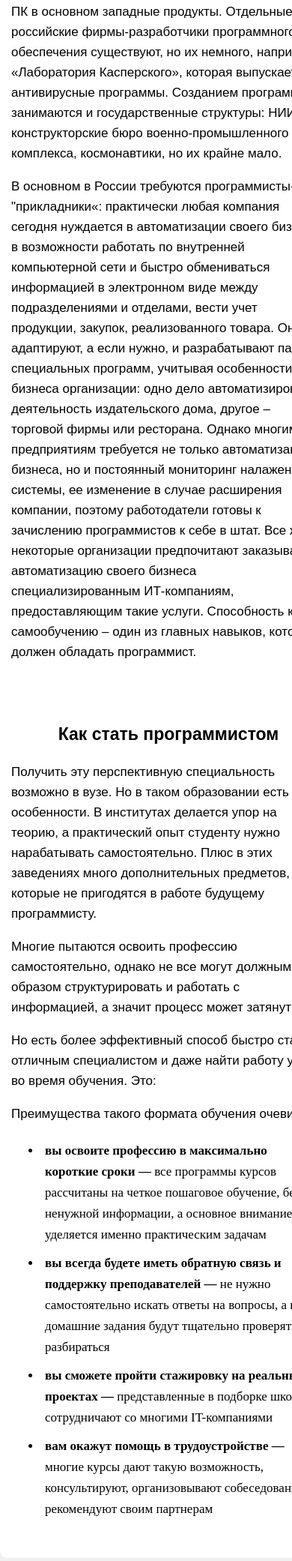
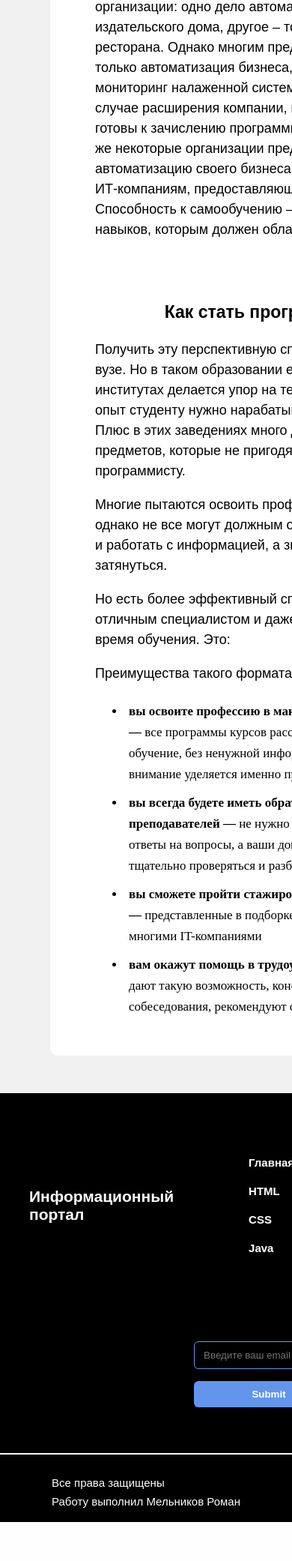
Before and after one commit to Legenda1224/repo-html, a PHP site: page / in a window 390 px wide; the page is wider, and only the part inside the window is pictured. Shown: the part 4418-6500 px from the top of that part at 75% size. After the commit the page ends 6448 px from the top of that part, so only its background shows below. Run offline with PHP 8.4, Linux system fonts and the light colour scheme.

Commit message:
Update style.css

```diff
--- a/css/style.css
+++ b/css/style.css
@@ -151,7 +151,7 @@ ul li{
 
 
 .footer{
-	width: 1492px;
+	width: 100%;
     background-color: black;
 }
 
@@ -159,7 +159,7 @@ ul li{
 /*footer*/
 
 footer{
-	width: 1492px;
+	width: 100%;
     background-color: black;
 }
 
@@ -239,7 +239,7 @@ input:focus{
     display: flex;
     justify-content: center;
     align-items: center;
-    width: 1492px;
+    width: 100%;
     border-top: 2px solid white;
 }
 .pod_footer p{
@@ -304,10 +304,11 @@ header h3 a:hover{
     border-radius:10px;
     background-color: white;
     width: 1000px;
-    max-width: 990px;
+    max-width: 1000px;
     margin: 0 auto;
     margin-top: 100px;
     margin-bottom: 50px;
+
 }
 
 .d-flex_menu{
@@ -352,12 +353,12 @@ header h3 a:hover{
     padding-top:60px;
     text-align: center;
     font-family:arial ;
-    font-size: 23px;
+    font-size: 22px;
 }
 
 .istoriya p{
     font-family:sans-serif;
-    font-size: 17px;
+    font-size: 16px;
     line-height: 27px;
 }
 
@@ -398,7 +399,7 @@ ul li{
 
 
 .footer{
-	width: 1200px;
+	width: 100%;
     background-color: black;
 }
 
@@ -406,7 +407,7 @@ ul li{
 /*footer*/
 
 footer{
-	width: 1200px;
+	width: 100%;
     background-color: black;
 }
 
@@ -486,7 +487,7 @@ input:focus{
     display: flex;
     justify-content: center;
     align-items: center;
-    width: 1200px;
+    width: 100%;
     border-top: 2px solid white;
 }
 .pod_footer p{
@@ -542,11 +543,11 @@ header h3 a:hover{
 
 .container{
     position: relative;
-    left: 20px;
+    left: 0px;
     border-radius:10px;
     background-color: white;
-    width: 1000px;
-    max-width: 840px;
+    width: 900px;
+    max-width: 800px;
     margin: 0 auto;
     margin-top: 100px;
     margin-bottom: 50px;
@@ -559,12 +560,14 @@ header h3 a:hover{
 }
 
 .text{
+    display: none;
     border-right:1px solid white ;
     padding: 15px 0px;
     transition: 0.3s ease-in-out;
 }
 
 .text a{
+    display: none;
     padding: 10px 27px;
     font-size: 13px;
     font-family:arial;
@@ -585,7 +588,7 @@ header h3 a:hover{
 
 
 .istoriya{
-    max-width: 780px;
+    max-width: 740px;
     margin: 0 auto;
     width: 800px;
     padding-bottom: 30px;
@@ -594,12 +597,12 @@ header h3 a:hover{
     padding-top:60px;
     text-align: center;
     font-family:arial ;
-    font-size: 23px;
+    font-size: 22px;
 }
 
 .istoriya p{
     font-family:sans-serif;
-    font-size: 17px;
+    font-size: 16px;
     line-height: 27px;
 }
 
@@ -640,7 +643,7 @@ ul li{
 
 
 .footer{
-	width: 1000px;
+	width:100%;
     background-color: black;
 }
 
@@ -648,7 +651,7 @@ ul li{
 /*footer*/
 
 footer{
-	width: 1000px;
+	width:100%;
     background-color: black;
 }
 
@@ -657,13 +660,14 @@ footer{
     font-family: arial;
     font-weight: bold;
     font-size: 21px;
-    height: 250px;
+    height: 310px;
 	color: white;
 	display: flex;
+    flex-wrap: wrap;
 	justify-content: space-between;
 	align-items: center;
 	padding: 15px 10%;
-    max-width: 970px;
+    max-width: 600px;
     margin: 0 auto;
 }
 
@@ -676,7 +680,7 @@ footer{
 	padding: 5px;
 }
 .nav_link li a{
-    font-size: 15px;
+    font-size: 14px;
     font-family:sans-serif;
 	text-decoration: none;
 	color: white;
@@ -688,7 +692,7 @@ footer{
 
 input{
     transition: 0.3s ease-in-out;
-    margin: 8px;
+    margin: 8px 180px;
     padding: 10px;
     width: 120px;
     background: none;
@@ -699,7 +703,7 @@ input{
 }
 
 input:focus{
-    width: 228px;
+    width: 210px;
     border:cornflowerblue;
     border-radius: 6px;
     text-align: center;
@@ -712,7 +716,7 @@ input:focus{
     outline: none;
     border: none;
     cursor: pointer;
-    width: 250px;
+    width: 230px;
     color: white;
     transition: 0.3s ease-in-out;
     border-radius: 6px;
@@ -728,11 +732,11 @@ input:focus{
     display: flex;
     justify-content: center;
     align-items: center;
-    width: 1000px;
+    width:100%;
     border-top: 2px solid white;
 }
 .pod_footer p{
-    font-size: 15px;
+    font-size: 14px;
     line-height: 25px;
     padding-top: 10px;
     color: white;
@@ -751,7 +755,7 @@ header{
     justify-content: space-around;
     align-items: center;
     background-color: #75ACFF;
-    width: 880px;
+    width: 800px;
     height: 50px;
     z-index: 2;
 }
@@ -785,11 +789,195 @@ header h3 a:hover{
 
 .container{
     position: relative;
-    left: 15px;
+    left: 0px;
     border-radius:10px;
     background-color: white;
-    width: 700px;
-    max-width: 700px;
+    width: 630px;
+    max-width: 630px;
+    margin: 0 auto;
+    margin-top: 100px;
+    margin-bottom: 50px;
+}
+
+
+
+
+
+/*istopiya*/
+
+
+.istoriya{
+    max-width: 580px;
+    margin: 0 auto;
+    width: 580px;
+    padding-bottom: 30px;
+}
+.istoriya h3{
+    padding-top:60px;
+    text-align: center;
+    font-family:arial ;
+    font-size: 21px;
+}
+
+.istoriya p{
+    font-family:sans-serif;
+    font-size: 15px;
+    line-height: 27px;
+}
+
+
+.footer{
+	width:100%;
+    background-color: black;
+}
+
+
+/*footer*/
+
+footer{
+    width:100%;
+    background-color: black;
+}
+
+
+.header{
+    font-family: arial;
+    font-weight: bold;
+    font-size: 21px;
+    height: 320px;
+	color: white;
+	display: flex;
+    flex-wrap: wrap;
+	justify-content: space-between;
+	align-items: center;
+	padding: 15px 10%;
+    max-width: 970px;
+    margin: 0 auto;
+}
+
+.nav_link{
+	list-style: none;
+}
+.nav_link li{
+    display: flex;
+    flex-direction: column;
+	padding: 5px;
+}
+.nav_link li a{
+    font-size: 14px;
+    font-family:sans-serif;
+	text-decoration: none;
+	color: white;
+	transition: all 0.3s ease;
+}
+.nav_link li a:hover{
+	color: cornflowerblue;
+}
+
+input{
+    transition: 0.3s ease-in-out;
+    margin: 8px 220px;
+    padding: 10px;
+    width: 120px;
+    background: none;
+    border-radius: 6px;
+    text-align: center;
+    color: white;
+    border: 1px solid cornflowerblue;
+}
+
+input:focus{
+    width: 178px;
+    border:cornflowerblue;
+    border-radius: 6px;
+    text-align: center;
+}
+
+.knopka{
+    font-family: arial;
+    font-weight: bold;
+    background: cornflowerblue;
+    outline: none;
+    border: none;
+    cursor: pointer;
+    width: 200px;
+    color: white;
+    transition: 0.3s ease-in-out;
+    border-radius: 6px;
+}
+
+.knopka:hover{
+    color:cornflowerblue ;
+    background: white;
+    border: 1px solid white;
+}
+
+.pod_footer{
+    display: flex;
+    justify-content: center;
+    align-items: center;
+    width:100%;
+    border-top: 2px solid white;
+}
+.pod_footer p{
+    font-size: 15px;
+    line-height: 25px;
+    padding-top: 10px;
+    color: white;
+    font-family: sans-serif;
+
+}
+}
+
+@media screen and (max-width: 576px){
+/*Menu*/
+
+header{
+    top: 0;
+    position: fixed;
+    display: flex;
+    justify-content: space-around;
+    align-items: center;
+    background-color: #75ACFF;
+    width: 750px;
+    height: 50px;
+    z-index: 2;
+}
+header h3 a{
+    font-family: arial;
+    text-decoration: none;
+    color: white;
+    font-size: 20px;
+    transition: .4s ease;
+}
+header h3 a:hover{
+    opacity: 0.6;
+}
+.nav_links li{
+   list-style: none;
+}
+
+.nav_links li a{
+   font-size: 18px;
+   color: white;
+   text-decoration: none;
+   transition: color 0.3s ease;
+ }
+
+.nav_links li a:hover{
+    color: #75ACFF;
+ }
+
+
+ /*conainer*/
+
+.container{
+    position: relative;
+    left: 67px;
+    border-radius:10px;
+    background-color: white;
+    width: 600px;
+    max-width: 600px;
     margin: 0 auto;
     margin-top: 100px;
     margin-bottom: 50px;
@@ -830,9 +1018,9 @@ header h3 a:hover{
 
 
 .istoriya{
-    max-width: 640px;
+    max-width: 480px;
     margin: 0 auto;
-    width: 700px;
+    width: 500px;
     padding-bottom: 30px;
 }
 .istoriya h3{
@@ -844,7 +1032,7 @@ header h3 a:hover{
 
 .istoriya p{
     font-family:sans-serif;
-    font-size: 17px;
+    font-size: 18px;
     line-height: 27px;
 }
 
@@ -885,7 +1073,7 @@ ul li{
 
 
 .footer{
-	width: 800px;
+    width:100%;
     background-color: black;
 }
 
@@ -893,7 +1081,7 @@ ul li{
 /*footer*/
 
 footer{
-	width: 800px;
+    width:100%;
     background-color: black;
 }
 
@@ -902,14 +1090,15 @@ footer{
     font-family: arial;
     font-weight: bold;
     font-size: 21px;
-    height: 320px;
+    height: 450px;
 	color: white;
 	display: flex;
     flex-wrap: wrap;
 	justify-content: space-between;
 	align-items: center;
 	padding: 15px 10%;
-    max-width: 970px;
+    max-width: 540px;
+    width: 540px;
     margin: 0 auto;
 }
 
@@ -974,7 +1163,7 @@ input:focus{
     display: flex;
     justify-content: center;
     align-items: center;
-    width: 800px;
+    width:100%;
     border-top: 2px solid white;
 }
 .pod_footer p{
@@ -986,250 +1175,3 @@ input:focus{
 
 }
 }
-
-@media screen and (max-width: 576px){
-/*Menu*/
-
-header{
-    top: 0;
-    position: fixed;
-    display: flex;
-    justify-content: space-around;
-    align-items: center;
-    background-color: #75ACFF;
-    width: 510px;
-    height: 50px;
-    z-index: 2;
-}
-header h3 a{
-    font-family: arial;
-    text-decoration: none;
-    color: white;
-    font-size: 20px;
-    transition: .4s ease;
-}
-header h3 a:hover{
-    opacity: 0.6;
-}
-.nav_links li{
-   list-style: none;
-}
-
-.nav_links li a{
-   font-size: 18px;
-   color: white;
-   text-decoration: none;
-   transition: color 0.3s ease;
- }
-
-.nav_links li a:hover{
-    color: #75ACFF;
- }
-
-
- /*conainer*/
-
-.container{
-    position: relative;
-    left: 0px;
-    border-radius:10px;
-    background-color: white;
-    width: 450px;
-    max-width: 450px;
-    margin: 0 auto;
-    margin-top: 100px;
-    margin-bottom: 50px;
-}
-
-.d-flex_menu{
-    display: flex;
-    justify-content: center;
-    align-items: center;
-}
-
-.text{
-    display: none;
-    border-right:1px solid white ;
-    padding: 15px 0px;
-    transition: 0.3s ease-in-out;
-}
-
-.text a{
-    display: none;
-    padding: 10px 27px;
-    font-size: 13px;
-    font-family:arial;
-    font-weight: bold;
-    text-decoration: none;
-    color: white;
-}
-
-.text:hover{
-    -o-transform: scale(1.1);
-    transform: scale(1.1);
-    opacity: .5;
-
-}
-
-
-/*istopiya*/
-
-
-.istoriya{
-    max-width: 420px;
-    margin: 0 auto;
-    width: 500px;
-    padding-bottom: 30px;
-}
-.istoriya h3{
-    padding-top:60px;
-    text-align: center;
-    font-family:arial ;
-    font-size: 23px;
-}
-
-.istoriya p{
-    font-family:sans-serif;
-    font-size: 17px;
-    line-height: 27px;
-}
-
-
-/*table*/
-
-
-.table{
-    font-family: arial;
-    text-align: center;
-    padding: 20px;
-    width:260px ;
-    height: 30px;
-}
-
-.table_links{
-    line-height: 28px;
-}
-.table_links2{
-    margin-top: -37px;
-    line-height: 28px;
-}
-
-p a{
-    text-decoration: none;
-}
-
-p a:hover{
-    text-decoration: underline;
-}
-
-ul li{
-    line-height: 28px;
-    padding: 5px;
-    font-family: lora,serif;
-    font-size: 17px;
-}
-
-
-.footer{
-    width: 490px;
-    background-color: black;
-}
-
-
-/*footer*/
-
-footer{
-    width: 490px;
-    background-color: black;
-}
-
-
-.header{
-    font-family: arial;
-    font-weight: bold;
-    font-size: 21px;
-    height: 450px;
-	color: white;
-	display: flex;
-    flex-wrap: wrap;
-	justify-content: space-between;
-	align-items: center;
-	padding: 15px 10%;
-    max-width: 440px;
-    width: 400px;
-    margin: 0 auto;
-}
-
-.nav_link{
-	list-style: none;
-}
-.nav_link li{
-    display: flex;
-    flex-direction: column;
-	padding: 5px;
-}
-.nav_link li a{
-    font-size: 15px;
-    font-family:sans-serif;
-	text-decoration: none;
-	color: white;
-	transition: all 0.3s ease;
-}
-.nav_link li a:hover{
-	color: cornflowerblue;
-}
-
-input{
-    transition: 0.3s ease-in-out;
-    margin: 8px 220px;
-    padding: 10px;
-    width: 120px;
-    background: none;
-    border-radius: 6px;
-    text-align: center;
-    color: white;
-    border: 1px solid cornflowerblue;
-}
-
-input:focus{
-    width: 178px;
-    border:cornflowerblue;
-    border-radius: 6px;
-    text-align: center;
-}
-
-.knopka{
-    font-family: arial;
-    font-weight: bold;
-    background: cornflowerblue;
-    outline: none;
-    border: none;
-    cursor: pointer;
-    width: 200px;
-    color: white;
-    transition: 0.3s ease-in-out;
-    border-radius: 6px;
-}
-
-.knopka:hover{
-    color:cornflowerblue ;
-    background: white;
-    border: 1px solid white;
-}
-
-.pod_footer{
-    display: flex;
-    justify-content: center;
-    align-items: center;
-    width: 480px;
-    border-top: 2px solid white;
-}
-.pod_footer p{
-    font-size: 15px;
-    line-height: 25px;
-    padding-top: 10px;
-    color: white;
-    font-family: sans-serif;
-
-}
-}
```
